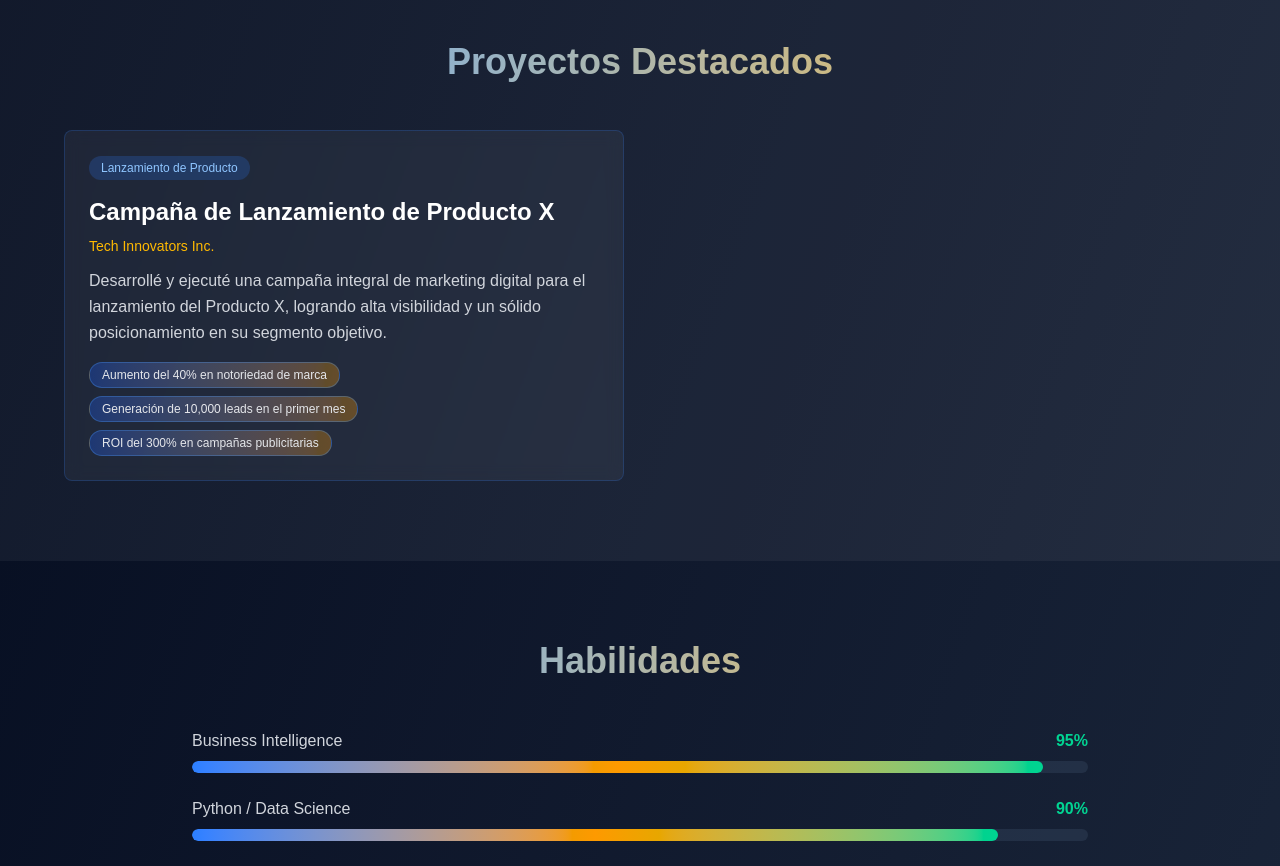
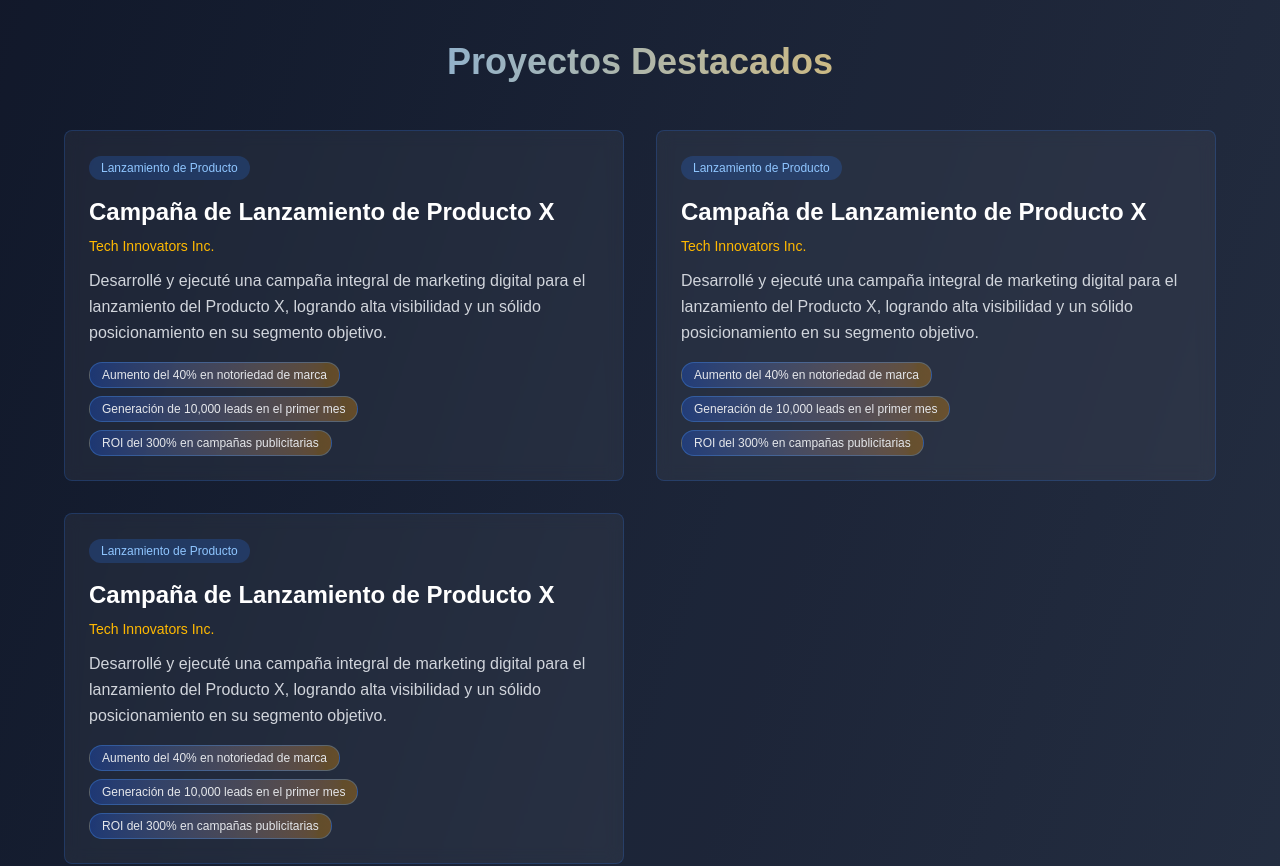
Before and after one commit to AxelJeronimo/portafolio2, a Next.js app: page / in a window 1280 px wide. Shown: the part 1640-2506 px from the top of the page. Built offline with nearby package versions, Linux system fonts and the light colour scheme.

Commit message:
Add marketing campaign details for Producto X

```diff
--- a/app/components/projects.tsx
+++ b/app/components/projects.tsx
@@ -2,6 +2,30 @@ import React from 'react'
 
 export default function Projects() {
   const projects = [
+    {
+      title: "Campaña de Lanzamiento de Producto X",
+      client: "Tech Innovators Inc.",
+      category: "Lanzamiento de Producto",
+      description:
+        "Desarrollé y ejecuté una campaña integral de marketing digital para el lanzamiento del Producto X, logrando alta visibilidad y un sólido posicionamiento en su segmento objetivo.",
+      metrics: [
+        "Aumento del 40% en notoriedad de marca",
+        "Generación de 10,000 leads en el primer mes",
+        "ROI del 300% en campañas publicitarias"
+      ]
+    },
+    {
+      title: "Campaña de Lanzamiento de Producto X",
+      client: "Tech Innovators Inc.",
+      category: "Lanzamiento de Producto",
+      description:
+        "Desarrollé y ejecuté una campaña integral de marketing digital para el lanzamiento del Producto X, logrando alta visibilidad y un sólido posicionamiento en su segmento objetivo.",
+      metrics: [
+        "Aumento del 40% en notoriedad de marca",
+        "Generación de 10,000 leads en el primer mes",
+        "ROI del 300% en campañas publicitarias"
+      ]
+    },
     {
       title: "Campaña de Lanzamiento de Producto X",
       client: "Tech Innovators Inc.",
```
